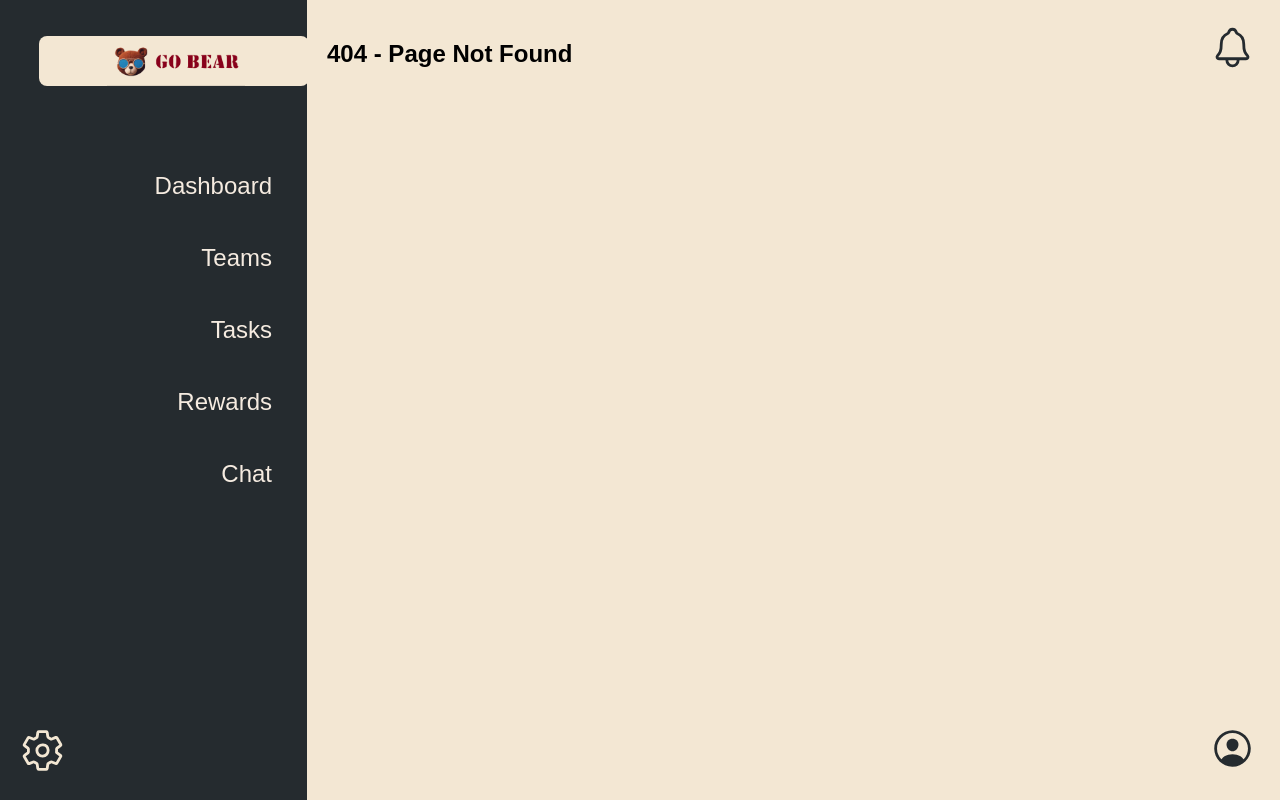
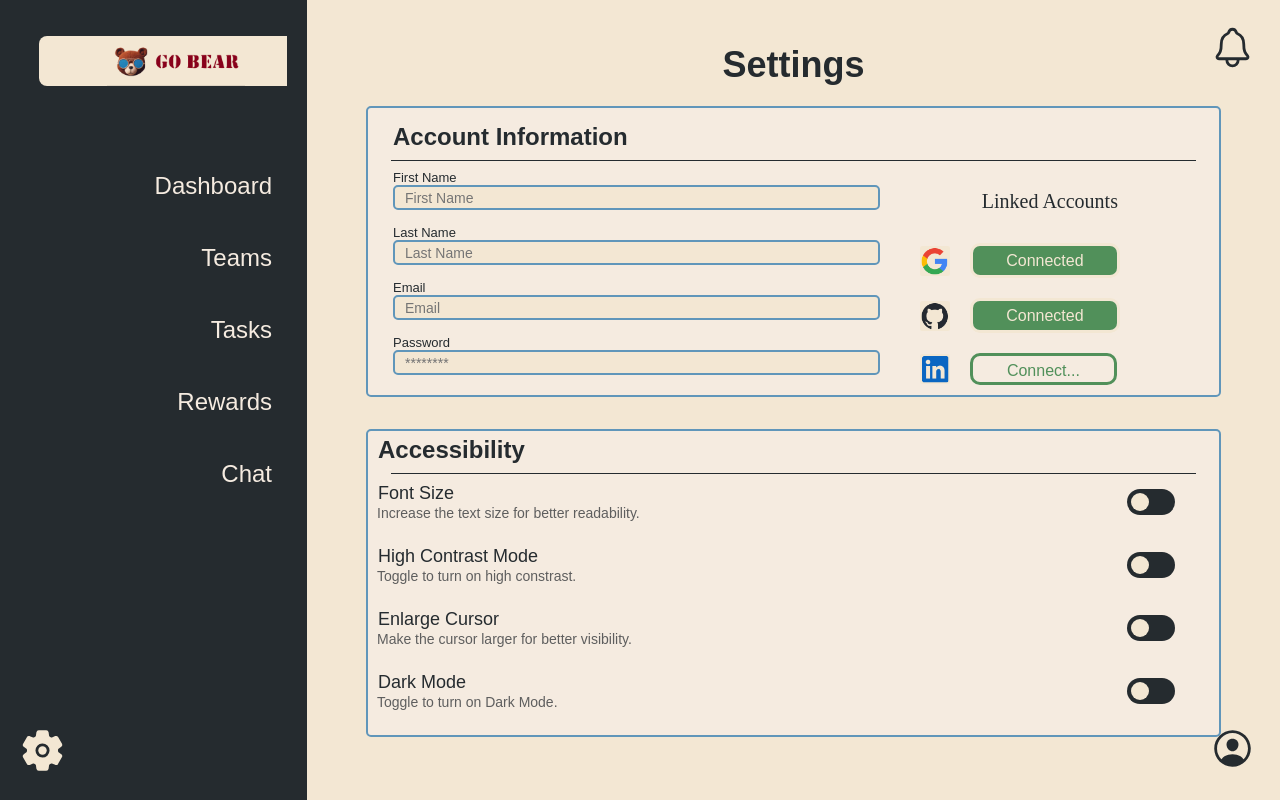
Before and after one commit to sophiaullrich/FutureForgeProject, a React (Create React App) app in the folder frontend/: page /Settings in a window 1280 px wide. Before the commit this address had no page. Built offline with nearby package versions, Linux system fonts and the light colour scheme.

Commit message:
Updated Settings styling and gitignore

```diff
--- a/frontend/src/App.jsx
+++ b/frontend/src/App.jsx
@@ -8,6 +8,7 @@ import TeamsPage from "./teams-page/TeamsPage.jsx"; // note: corrected path
 import NavigationBar from "./NavigationBar.jsx";
 import DashboardPage from "./dashboard/DashboardPage.jsx";
 import RewardsPage from './rewards-page/RewardsPage';
+import Settings from './Settings.jsx'
 import "./App.css";
 import { IoNotificationsOutline } from "react-icons/io5";
 import { IoPersonCircleOutline } from "react-icons/io5";
@@ -42,6 +43,7 @@ function App() {
             <Route path="/login" element={<Login />} />
             <Route path="/signup" element={<Signup />} />
             <Route path="/Resetpass" element={<Resetpass />} />
+            <Route path="/Settings" element={<Settings />} />
             <Route path="*" element={<h2>404 - Page Not Found</h2>} />
           </Routes>
         </div>
--- a/frontend/src/NavigationBar.jsx
+++ b/frontend/src/NavigationBar.jsx
@@ -74,19 +74,19 @@ function NavigationBar() {
     <div
       className="navbar-footer"
       onClick={() => {
-        if (location.pathname === "/settings") {
+        if (location.pathname === "/Settings") {
           navigate(previousPathRef.current || '/dashboard');
         } else {
           previousPathRef.current = location.pathname;
-          navigate('/settings');
+          navigate('/Settings');
           setActiveIndex(-1);
         }
       }}
       onMouseEnter={() => setHovered(true)}
       onMouseLeave={() => setHovered(false)}
     >
-      {(location.pathname === "/settings" && hovered) ||
-      (location.pathname !== "/settings" && !hovered) ? (
+      {(location.pathname === "/Settings" && hovered) ||
+      (location.pathname !== "/Settings" && !hovered) ? (
         <IoSettingsOutline size={45} color="#F3E7D3" />
       ) : (
         <IoSettings size={45} color="#F3E7D3" />
--- /dev/null
+++ b/frontend/src/Settings.css
@@ -0,0 +1,246 @@
+* {
+    overflow-x: hidden;
+  }
+
+
+ /* Body and layout */
+ #body {
+    max-width: 1280px;
+    padding: 40px;
+    background: #f3e7d3;
+    font-family: "SF Pro Rounded", sans-serif;
+    color: #252b2f;
+    margin: 0;
+    padding: 0;
+    box-sizing: border-box;
+    min-height: 100vh;
+ }
+
+
+ h1 {
+    font-size: 36px;
+    margin-bottom: 20px;
+ }
+
+
+ /* Account info container */
+ #account-info {
+    width: 855px;
+    flex-shrink: 0;
+    border-radius: 5px;
+    border: 2px solid #6096BA;
+    background: #F5EBE0;
+ }
+
+
+ #account-info h2 {
+    font-size: 24px;
+    margin: 15px 0px 0px 25px
+ }
+
+
+ #account-info hr {
+    height: 1px;
+    background: #252b2f;
+    border: none;
+    width: 805px;
+ }
+
+
+ .info-container {
+    display: flex;
+    justify-content: space-between;
+    gap: 40px;
+    flex-wrap: wrap;
+ }
+
+
+ /* Form inputs */
+ #form-inputs {
+    flex: 1 1 60%;
+    display: flex;
+    flex-direction: column;
+ }
+
+
+ #form-inputs label {
+    font-size: 13px;
+    margin: 0px 25px;
+ }
+
+
+ #form-inputs input {
+    height: 25px;
+    border-radius: 5px;
+    border: 2px solid #6096ba;
+    background: #f3e7d3;
+    padding: 0 10px;
+    font-size: 14px;
+    margin-bottom: 15px;
+    margin-left: 25px;
+ }
+
+
+ /* Linked accounts section */
+ #linked-accounts {
+    flex: 1 1 35%;
+ }
+
+
+ #linked-accounts h3 {
+    position: relative;
+    width: 140px;
+    color: #252B2F;
+    font-family: "SF Pro Rounded";
+    font-size: 20px;
+    font-style: normal;
+    font-weight: 400;
+    line-height: normal;
+    text-align: center;
+    left: 60px;
+ }
+
+
+ .account-row {
+    display: flex;
+    align-items: center;
+    gap: 10px;
+ }
+
+
+ #linked-accounts img {
+    width: 30px;
+    height: 30px;
+ }
+
+
+ /* Button styles */
+ .connected-btn {
+    background-color: #51905a;
+    color: #f3e7d3;
+    padding: 6px 16px;
+    border-radius: 10px;
+    font-size: 16px;
+    border: 3px solid #f3e7d3;
+    width: 150px;
+    height: 35px;
+    text-align: center;
+    margin: 10px !important;
+ }
+
+
+ .connect-btn {
+    background: transparent;
+    color: #51905a;
+    padding: 6px 16px;
+    border-radius: 10px;
+    font-size: 16px;
+    border: 3px solid #51905a;
+    width: 147px;
+    height: 32px;
+    text-align: center;
+    margin: 10px !important;
+ }
+
+
+ /* Responsive design */
+ @media (max-width: 768px) {
+    .info-container {
+        flex-direction: column;
+    }
+
+
+    #form-inputs,
+    #linked-accounts {
+        width: 100%;
+    }
+ }
+
+
+ #accessibility-settings {
+    width: 855px;
+    flex-shrink: 0;
+    border-radius: 5px;
+    border: 2px solid #6096BA;
+    background: #F5EBE0;
+    margin-top: 32px;
+  }
+   #accessibility-settings h2 {
+    font-size: 24px;
+    margin: 5px 10px 0px 10px;
+    font-family: "SF Pro Rounded", sans-serif;
+  }
+   #accessibility-settings hr {
+    height: 1px;
+    background: #252b2f;
+    border: none;
+    width: 805px;
+  }
+   .accessibility-option {
+    display: flex;
+    justify-content: space-between;
+    align-items: center;
+    margin-bottom: 25px;
+  }
+   .accessibility-option h4 {
+    font-size: 18px;
+    margin: 0;
+    font-weight: 500;
+    margin-left: 10px;
+  }
+   .accessibility-option p {
+    font-size: 14px;
+    color: #5e5e5e;
+    margin: 1px 0 0;
+    max-width: 400px;
+    margin-left: 9px;
+  }
+   /* Toggle switch styling */
+  .switch {
+    position: relative;
+    display: inline-block;
+    width: 48px;
+    height: 26px;
+    right: 44px;
+  }
+   .switch input {
+    opacity: 0;
+    width: 0;
+    height: 0;
+  }
+   .slider {
+    position: absolute;
+    cursor: pointer;
+    top: 0;
+    left: 0;
+    right: 0;
+    bottom: 0;
+    background-color: #252b2f;
+    border-radius: 34px;
+    transition: 0.4s;
+  }
+   .slider::before {
+    position: absolute;
+    content: "";
+    height: 18px;
+    width: 18px;
+    left: 4px;
+    bottom: 4px;
+    background-color: #f3e7d3;
+    border-radius: 50%;
+    transition: 0.4s;
+  }
+
+
+  .slider:after{
+    background-color: #51905A;
+  }
+   .switch input:checked + .slider::before {
+    transform: translateX(22px);
+
+  }
+
+
+  .switch input:checked + .slider{
+    background-color: #51905A;
+  }
--- /dev/null
+++ b/frontend/src/Settings.jsx
@@ -0,0 +1,112 @@
+import React from "react";
+import "./Settings.css";
+import googleicon from "./assets/Google Icon.png";
+import githubicon from "./assets/GitHub Icon.png";
+import linkedinicon from "./assets/LinkedIn Icon.png";
+
+
+const Settings = () => (
+ <div id="body">
+   <h1>Settings</h1>
+   <div id="account-info">
+     <h2>Account Information</h2>
+     <hr />
+     <div className="info-container">
+       <div id="form-inputs">
+         <label>First Name</label>
+         <input placeholder="First Name" />
+
+
+         <label>Last Name</label>
+         <input placeholder="Last Name" />
+
+
+         <label>Email</label>
+         <input placeholder="Email" />
+
+
+         <label>Password</label>
+         <input placeholder="********" />
+       </div>
+
+
+       <div id="linked-accounts">
+         <h3>Linked Accounts</h3>
+
+
+         <div className="account-row connected">
+           <img src={googleicon} alt="Google Icon" />
+           <p className="connected-btn">Connected</p>
+         </div>
+
+
+         <div className="account-row connected">
+           <img src={githubicon} alt="GitHub Icon" />
+           <p className="connected-btn">Connected</p>
+         </div>
+
+
+         <div className="account-row not-connected">
+           <img src={linkedinicon} alt="LinkedIn Icon" />
+           <p className="connect-btn">Connect...</p>
+         </div>
+       </div>
+     </div>
+   </div>
+   <div id="accessibility-settings">
+     <h2>Accessibility</h2>
+     <hr />
+
+
+     <div className="accessibility-option">
+       <div>
+         <h4>Font Size</h4>
+         <p>Increase the text size for better readability.</p>
+       </div>
+       <label className="switch">
+         <input type="checkbox" />
+         <span className="slider"></span>
+       </label>
+     </div>
+
+
+     <div className="accessibility-option">
+       <div>
+         <h4>High Contrast Mode</h4>
+         <p>Toggle to turn on high constrast.</p>
+       </div>
+       <label className="switch">
+         <input type="checkbox" />
+         <span className="slider"></span>
+       </label>
+     </div>
+
+
+     <div className="accessibility-option">
+       <div>
+         <h4>Enlarge Cursor</h4>
+         <p>Make the cursor larger for better visibility.</p>
+       </div>
+       <label className="switch">
+         <input type="checkbox" />
+         <span className="slider"></span>
+       </label>
+     </div>
+
+
+     <div className="accessibility-option">
+       <div>
+         <h4>Dark Mode</h4>
+         <p>Toggle to turn on Dark Mode.</p>
+       </div>
+       <label className="switch">
+         <input type="checkbox" />
+         <span className="slider"></span>
+       </label>
+     </div>
+   </div>
+ </div>
+);
+
+
+export default Settings;
```
Also changed, not shown: 1 other file (tests, documents, lock files or other folders).
